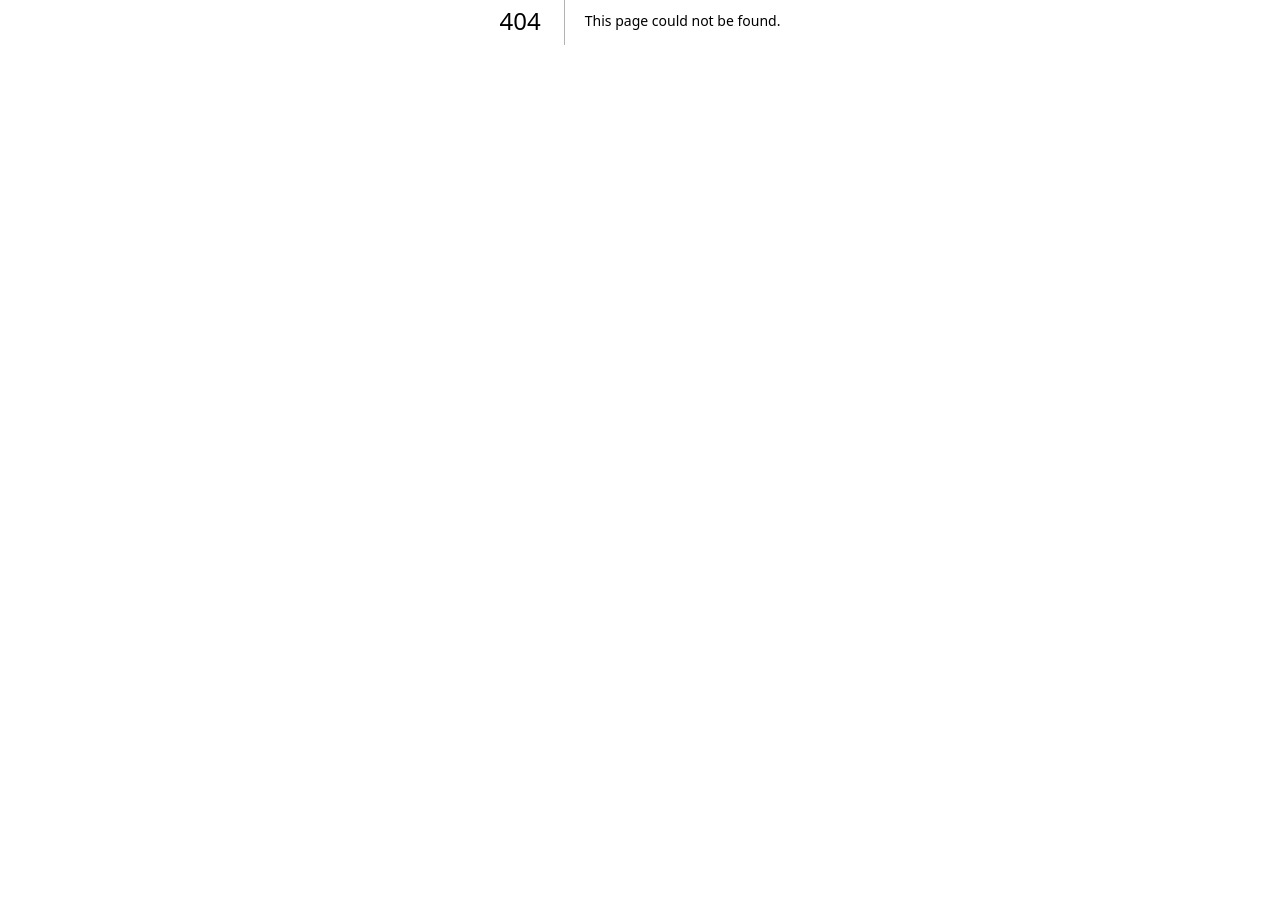
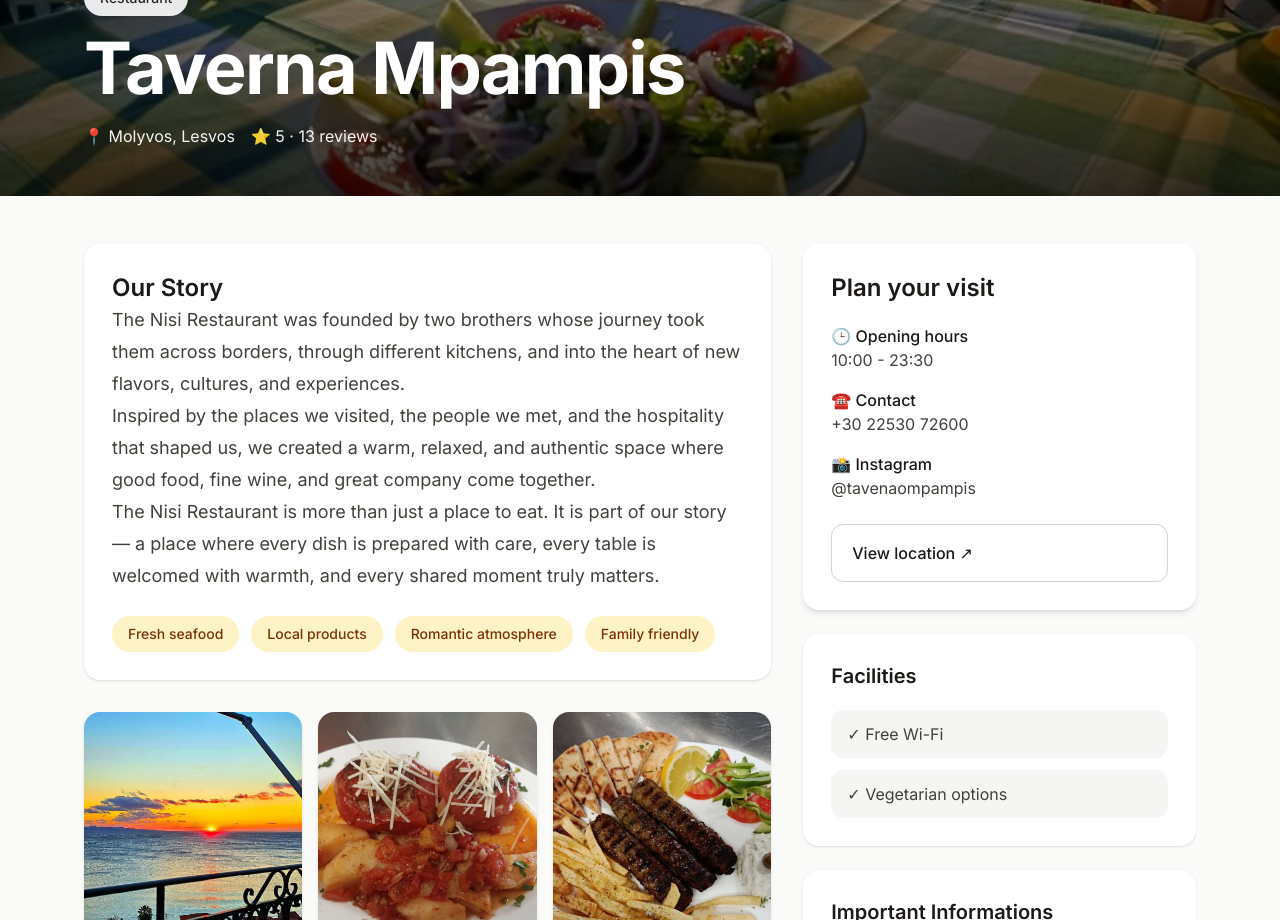
Before and after one commit to amamouridis06/lesvos-travel-guide, a Next.js app: page /food/tavernaompampis in a window 1280 px wide. Before the commit this address had no page. Shown: the part 460-1380 px from the top of the page. Before the commit the page ends 880 px from the top, so only its background shows below. Built offline with nearby package versions, Linux system fonts and the light colour scheme.

Commit message:
added taverna mpampis

```diff
--- a/app/food/page.tsx
+++ b/app/food/page.tsx
@@ -43,6 +43,15 @@ const cafeTaverns: FoodItem[] = [
     image: "/pallas/pallas.jpg",
     alt: "Pallas",
     href: "/under-construction",
+  },
+  {
+    title: "Taverna Mpampis",
+    category: "Tavern",
+    description: "Fresh meat, and tranditional dishes in north Lesvos",
+    location: "Molyvos, Lesvos",
+    image: "/mpampis/mpampis-logo.jpg",
+    alt: "Mpampis",
+    href: "/tavernaompampis",
   },
 ];
 
--- /dev/null
+++ b/app/food/tavernaompampis/page.tsx
@@ -0,0 +1,194 @@
+import React from "react";
+import Link from "next/link";
+
+export default function TavernPage() {
+    const restaurant = {
+        name: "Taverna Mpampis",
+        category: " Restaurant",
+        location: "Molyvos, Lesvos",
+        rating: 5.0,
+        reviews: 13,
+        description: [
+            <p>The Nisi Restaurant was founded by two brothers whose journey took them across borders, through different kitchens, and into the heart of new flavors, cultures, and experiences.</p>,
+            <p>Inspired by the places we visited, the people we met, and the hospitality that shaped us, we created a warm, relaxed, and authentic space where good food, fine wine, and great company come together.</p>,
+            <p>The Nisi Restaurant is more than just a place to eat. It is part of our story — a place where every dish is prepared with care, every table is welcomed with warmth, and every shared moment truly matters.</p>
+        ],
+        heroImage:
+            "/mpampis/mpampis13.jpg",
+        gallery: [
+            "/mpampis/mpampis15.jpg",
+            "/mpampis/mpampis1.jpg",
+            "/mpampis/mpampis2.jpg",
+            "/mpampis/mpampis3.jpg",
+            "/mpampis/mpampis4.jpg",
+            "/mpampis/mpampis5.jpg",
+            "/mpampis/mpampis6.jpg",
+            "/mpampis/mpampis7.jpg",
+            "/mpampis/mpampis8.jpg",
+            "/mpampis/mpampis9.jpg",
+            "/mpampis/mpampis10.jpg",
+            "/mpampis/mpampis11.jpg",
+            "/mpampis/mpampis12.jpg",
+            "/mpampis/mpampis13.jpg",
+            "/mpampis/mpampis-logo.jpg",
+        ],
+        highlights: [
+            "Fresh seafood",
+            "Local products",
+            "Romantic atmosphere",
+            "Family friendly",
+        ],
+        facilities: [
+            "Free Wi-Fi",
+            "Vegetarian options"
+        ],
+        important: [
+            "Τhere is no accessibility for people with disabilities"
+        ],
+        openingHours: "10:00 - 23:30",
+        phone: "+30 22530 72600",
+        instagram: "@tavenaompampis",
+    };
+
+    return (
+        <main className="min-h-screen bg-stone-50 text-stone-900">
+            <section className="relative h-[72vh] min-h-[520px] overflow-hidden">
+                <img
+                    src={restaurant.heroImage}
+                    alt={`${restaurant.name} restaurant`}
+                    className="absolute inset-0 h-full w-full object-cover"
+                />
+
+                <div className="absolute inset-0 bg-gradient-to-t from-black/75 via-black/30 to-transparent" />
+
+                <div className="relative z-10 flex h-full items-end">
+                    <div className="mx-auto w-full max-w-6xl px-5 pb-12">
+                        <div className="mb-4 inline-flex rounded-full bg-white/90 px-4 py-2 text-sm font-medium text-stone-800 shadow-sm">
+                            {restaurant.category}
+                        </div>
+
+                        <h1 className="max-w-3xl text-5xl font-bold tracking-tight text-white md:text-7xl">
+                            {restaurant.name}
+                        </h1>
+
+                        <div className="mt-5 flex flex-wrap gap-4 text-white/95">
+                            <span>📍 {restaurant.location}</span>
+                            <span>
+                ⭐ {restaurant.rating} · {restaurant.reviews} reviews
+              </span>
+                        </div>
+                    </div>
+                </div>
+            </section>
+
+            <section className="mx-auto grid max-w-6xl gap-8 px-5 py-12 lg:grid-cols-[1.4fr_0.8fr]">
+                <div className="space-y-8">
+                    <div className="rounded-2xl bg-white p-7 shadow-sm">
+                        <h2 className="text-2xl font-semibold">Our Story</h2>
+                        <p className="text-lg leading-8 text-stone-700">
+                            {restaurant.description}
+                        </p>
+
+                        <div className="mt-6 flex flex-wrap gap-3">
+                            {restaurant.highlights.map((item) => (
+                                <span
+                                    key={item}
+                                    className="rounded-full bg-amber-100 px-4 py-2 text-sm font-medium text-amber-900"
+                                >
+                  {item}
+                </span>
+                            ))}
+                        </div>
+                    </div>
+
+                    <div className="grid gap-4 md:grid-cols-3">
+                        {restaurant.gallery.map((image, index) => (
+                            <div key={image} className="overflow-hidden rounded-2xl shadow-sm">
+                                <img
+                                    src={image}
+                                    alt={`Restaurant gallery ${index + 1}`}
+                                    className="h-64 w-full object-cover transition duration-500 hover:scale-105"
+                                />
+                            </div>
+                        ))}
+                    </div>
+
+                    <div className="rounded-2xl bg-white p-7 shadow-sm">
+                        <h2 className="text-2xl font-semibold">Why visit?</h2>
+                        <p className="mt-4 leading-7 text-stone-700">
+                            Perfect for travellers who want to discover local flavours in a
+                            beautiful setting. This restaurant is ideal for sunset dinners,
+                            relaxed lunches, family meals, and anyone looking for an authentic
+                            island dining experience.
+                        </p>
+                    </div>
+                </div>
+
+                <aside className="space-y-6 lg:sticky lg:top-6 lg:self-start">
+                    <div className="rounded-2xl bg-white p-7 shadow-md">
+                        <h2 className="text-2xl font-semibold">Plan your visit</h2>
+
+                        <div className="mt-5 space-y-4 text-stone-700">
+                            <div>
+                                <p className="font-medium text-stone-900">🕒 Opening hours</p>
+                                <p>{restaurant.openingHours}</p>
+                            </div>
+
+                            <div>
+                                <p className="font-medium text-stone-900">☎️ Contact</p>
+                                <p>{restaurant.phone}</p>
+                            </div>
+
+                            <div>
+                                <p className="font-medium text-stone-900">📸 Instagram</p>
+                                <p>{restaurant.instagram}</p>
+                            </div>
+                        </div>
+
+                        <div className="mt-6 grid gap-3">
+                            {/*<button className="rounded-xl bg-stone-900 px-5 py-4 text-base font-medium text-white transition hover:bg-stone-700">*/}
+                            {/*  Book a table*/}
+                            {/*</button></>*/}
+                            <Link
+                                href="https://maps.app.goo.gl/8YfmkHVaHJr539hn8"
+                                target="_blank"
+                                className="inline-block rounded-xl border border-stone-300 bg-white px-5 py-4 text-base font-medium text-stone-900 transition hover:bg-stone-100"
+                            >
+                                View location ↗
+                            </Link>
+                        </div>
+                    </div>
+
+                    <div className="rounded-2xl bg-white p-7 shadow-sm">
+                        <h3 className="text-xl font-semibold">Facilities</h3>
+
+                        <div className="mt-5 grid gap-3">
+                            {restaurant.facilities.map((facility) => (
+                                <div
+                                    key={facility}
+                                    className="rounded-xl bg-stone-100 px-4 py-3 text-stone-700"
+                                >
+                                    ✓ {facility}
+                                </div>
+                            ))}
+                        </div>
+                    </div>
+                    <div className="rounded-2xl bg-white p-7 shadow-sm">
+                        <h3 className="text-xl font-semibold">Important Informations</h3>
+
+                        <div className="mt-5 grid gap-3">
+                            {restaurant.important.map((important) => (
+                                <div
+                                    key={important}
+                                    className="rounded-xl bg-stone-100 px-4 py-3 text-stone-700"
+                                >
+                                    ❌ {important}
+                                </div>
+                            ))}
+                        </div>
+                    </div>
+                </aside>
+            </section>
+        </main>
+    );
+}
--- a/app/tranfers/golocal-tranfers/page.tsx
+++ b/app/tranfers/golocal-tranfers/page.tsx
@@ -246,33 +246,33 @@ export default function PrivateTransfersToursPage() {
                 <div className="absolute left-1/2 top-24 h-[640px] w-[640px] -translate-x-1/2 rounded-full bg-amber-300/10 blur-3xl" />
                 <div className="absolute bottom-0 left-0 right-0 h-48 bg-gradient-to-t from-[#f8fafc] to-transparent" />
 
-                <nav className="relative z-20 mx-auto flex max-w-7xl items-center justify-between rounded-full border border-white/10 bg-white/10 px-4 py-3 shadow-2xl backdrop-blur-xl sm:px-5">
-                    <div className="flex items-center gap-3">
-                        <div className="grid h-11 w-11 place-items-center rounded-full bg-amber-400 text-slate-950 shadow-lg shadow-amber-500/20">
-                            <Car className="h-5 w-5" />
-                        </div>
-                        <div>
-                            <p className="text-sm font-black leading-none">Elite Transfers & Tours</p>
-                            <p className="mt-1 text-xs text-slate-300">Private Travel Services</p>
-                        </div>
-                    </div>
+                {/*<nav className="relative z-20 mx-auto flex max-w-7xl items-center justify-between rounded-full border border-white/10 bg-white/10 px-4 py-3 shadow-2xl backdrop-blur-xl sm:px-5">*/}
+                {/*    <div className="flex items-center gap-3">*/}
+                {/*        <div className="grid h-11 w-11 place-items-center rounded-full bg-amber-400 text-slate-950 shadow-lg shadow-amber-500/20">*/}
+                {/*            <Car className="h-5 w-5" />*/}
+                {/*        </div>*/}
+                {/*        <div>*/}
+                {/*            <p className="text-sm font-black leading-none">Elite Transfers & Tours</p>*/}
+                {/*            <p className="mt-1 text-xs text-slate-300">Private Travel Services</p>*/}
+                {/*        </div>*/}
+                {/*    </div>*/}
 
-                    <div className="hidden items-center gap-7 text-sm font-semibold text-slate-300 md:flex">
-                        <a href="#services" className="transition hover:text-white">Υπηρεσίες</a>
-                        <a href="#fleet" className="transition hover:text-white">Στόλος</a>
-                        <a href="#why" className="transition hover:text-white">Γιατί εμάς</a>
-                        <a href="#contact" className="transition hover:text-white">Κράτηση</a>
-                    </div>
+                {/*    <div className="hidden items-center gap-7 text-sm font-semibold text-slate-300 md:flex">*/}
+                {/*        <a href="#services" className="transition hover:text-white">Υπηρεσίες</a>*/}
+                {/*        <a href="#fleet" className="transition hover:text-white">Στόλος</a>*/}
+                {/*        <a href="#why" className="transition hover:text-white">Γιατί εμάς</a>*/}
+                {/*        <a href="#contact" className="transition hover:text-white">Κράτηση</a>*/}
+                {/*    </div>*/}
 
-                    <button
-                        onClick={() => setMobileMenuOpen((value) => !value)}
-                        className="grid h-11 w-11 place-items-center rounded-full bg-white/10 text-white md:hidden"
-                        type="button"
-                        aria-label="Άνοιγμα μενού"
-                    >
-                        {mobileMenuOpen ? <X className="h-5 w-5" /> : <Menu className="h-5 w-5" />}
-                    </button>
-                </nav>
+                {/*    <button*/}
+                {/*        onClick={() => setMobileMenuOpen((value) => !value)}*/}
+                {/*        className="grid h-11 w-11 place-items-center rounded-full bg-white/10 text-white md:hidden"*/}
+                {/*        type="button"*/}
+                {/*        aria-label="Άνοιγμα μενού"*/}
+                {/*    >*/}
+                {/*        {mobileMenuOpen ? <X className="h-5 w-5" /> : <Menu className="h-5 w-5" />}*/}
+                {/*    </button>*/}
+                {/*</nav>*/}
 
                 {mobileMenuOpen && (
                     <div className="relative z-20 mx-auto mt-3 max-w-7xl rounded-3xl border border-white/10 bg-white/10 p-4 backdrop-blur-xl md:hidden">
```
